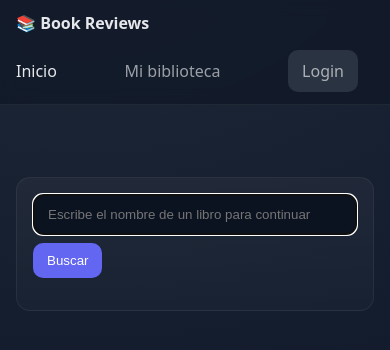
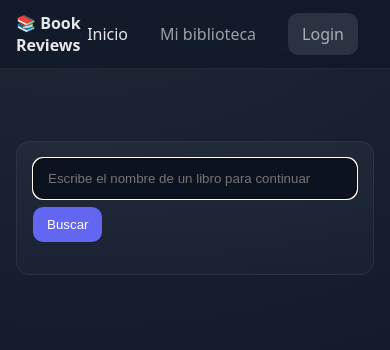
Before and after one commit to wagarcia27/frontend-nuxt-books, a Nuxt app: page / in a window 390 px wide. Shown: the top 350 px of the page. Built offline with nearby package versions, Linux system fonts and the light colour scheme.

Commit message:
dev: cambios frontend

```diff
--- a/components/AppHeader.vue
+++ b/components/AppHeader.vue
@@ -1,6 +1,6 @@
 <template>
   <header class="app-header">
-    <div class="container row between" style="padding: 12px 16px;">
+    <div class="container header-grid">
       <NuxtLink class="brand" to="/">📚 {{ appName }}</NuxtLink>
       <nav class="row header-nav">
         <NuxtLink to="/">Inicio</NuxtLink>
@@ -31,13 +31,14 @@ const auth = useAuthStore()
 </script>
 
 <style scoped>
-.header-nav { width: 100%; display: flex; gap: 16px; align-items: center; }
+.header-grid { padding: 12px 16px; display: grid; grid-template-columns: 1fr auto; align-items: center; }
+.header-nav { display: flex; gap: 16px; align-items: center; justify-content: flex-end; }
 .auth-box { margin-left: auto; }
 .user-chip { display: inline-flex; align-items: center; gap: 6px; padding: 6px 10px; border-radius: 999px; border:1px solid rgba(255,255,255,0.12); background: rgba(255,255,255,0.03); }
 .user-chip .avatar { filter: drop-shadow(0 2px 8px rgba(0,0,0,.35)); }
 .user-chip .name { color: var(--text); font-weight: 600; }
 .power { display: inline-flex; gap: 6px; align-items: center; }
 @media (max-width: 640px) {
-  .header-nav { justify-content: space-between; }
+  .header-grid { grid-template-columns: 1fr auto; }
 }
 </style>
--- /dev/null
+++ b/plugins/initAuth.client.ts
@@ -0,0 +1,4 @@
+export default defineNuxtPlugin(() => {
+  const auth = useAuthStore()
+  auth.initFromStorage()
+})
```
